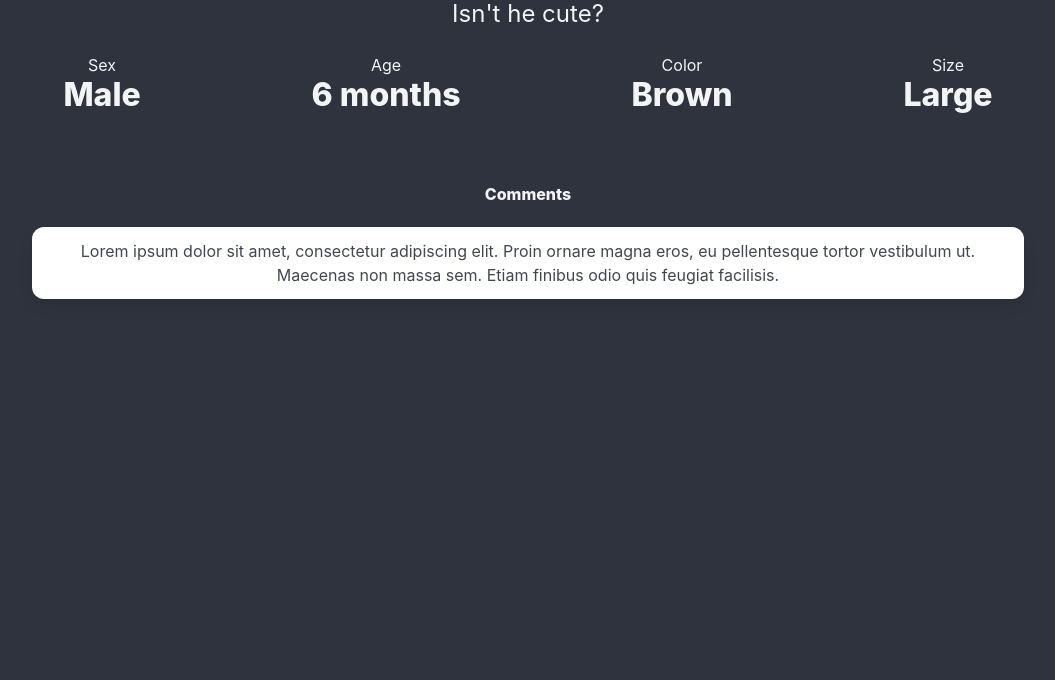
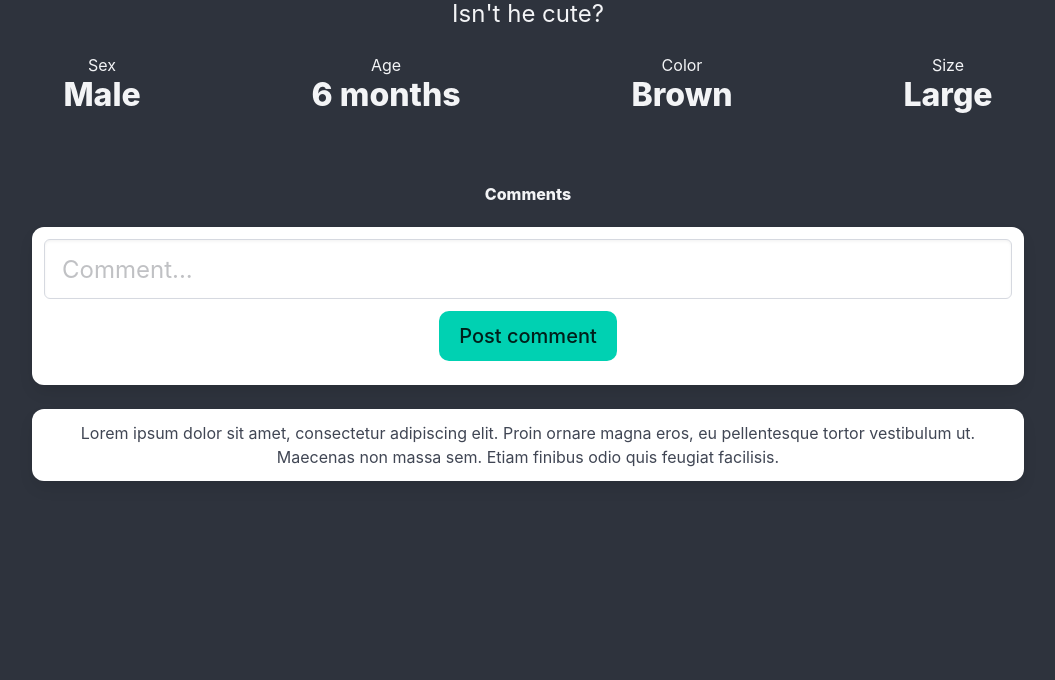
Before and after one commit to jmarkst/pet-shelter, a Flask app: page /info in a window 1280 px wide. Shown: the part 527-1207 px from the top of the page, without its empty margins (112-1167 px from the left). Before the commit the page ends 826 px from the top, so only its background shows below. Run offline with Flask 3, Linux system fonts and the light colour scheme; parts of the project's set-up code (start-up, migrations or seed data) failed here and were passed over.

Commit message:
pet info 2

```diff
--- a/app.py
+++ b/app.py
@@ -6,6 +6,8 @@ import pandas as pd
 import numpy as np
 import joblib
 import os
+
+from Database import db, Comment
 
 app = Flask(__name__)
 cors = CORS(app)
@@ -98,6 +100,27 @@ def predict():
 @app.route("/info", methods=["GET"])
 def pet_info():
     return render_template('pet.html')
+
+@app.route('/comment', methods=['POST'])
+def post_comment():
+    data = request.get_json()
+    post_id = data.get('post_id')
+    content = data.get('content')
+
+    if not post_id or not content:
+        return jsonify({'error': 'Post ID and content are required'}), 400
+
+    new_comment = Comment(post_id=post_id, content=content)
+    db.session.add(new_comment)
+    db.session.commit()
+
+    return jsonify({'message': 'Comment added successfully'}), 201
+
+@app.route('/comments/<int:post_id>', methods=['GET'])
+def get_comments(post_id):
+    comments = Comment.query.filter_by(post_id=post_id).order_by(Comment.created_at.desc()).all()
+    return jsonify([{'id': c.id, 'content': c.content, 'created_at': c.created_at} for c in comments])
+
 
 @app.route("/pet", methods=["POST"])
 def predict_pet():
--- a/templates/pet.html
+++ b/templates/pet.html
@@ -52,9 +52,15 @@
                     <p class="title is-6">Comments</p>
 
                     <div class="container is-fluid card p-3">
-                        Lorem ipsum dolor sit amet, consectetur adipiscing elit. Proin ornare
-                                  magna eros, eu pellentesque tortor vestibulum ut. Maecenas non massa
-                                  sem. Etiam finibus odio quis feugiat facilisis.
+                        <input type="text" class="input is-large" placeholder="Comment...">
+                        <button class="button is-medium m-3 is-primary w-100">Post comment</button>
+                    </div>
+                    <div>
+                        <div class="container is-fluid card p-3">
+                            Lorem ipsum dolor sit amet, consectetur adipiscing elit. Proin ornare
+                                      magna eros, eu pellentesque tortor vestibulum ut. Maecenas non massa
+                                      sem. Etiam finibus odio quis feugiat facilisis.
+                        </div>
                     </div>
 
                   </div>
```
Also changed, not shown: Database.py (added, +19 -0 lines), instance/comments.db (added).
